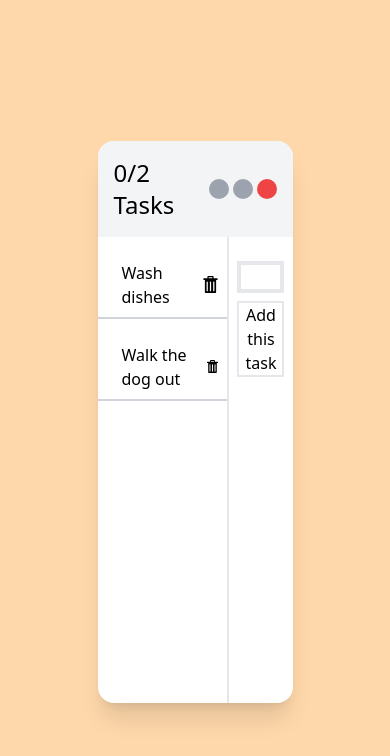
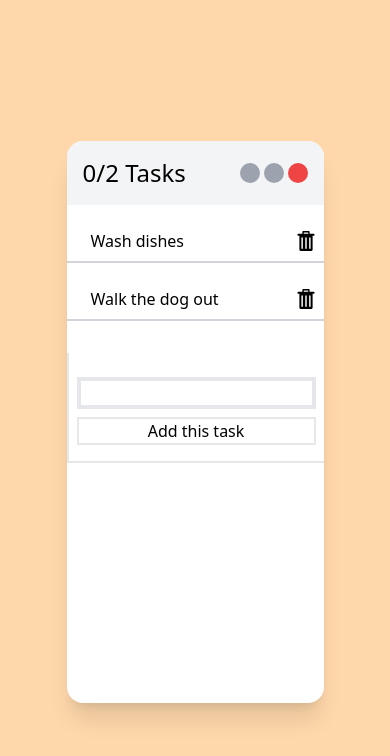
Before and after one commit to majorek31/react-todo-app, a React (Vite) app: page / in a window 390 px wide. Shown: the top 756 px of the page. Built offline with nearby package versions, Linux system fonts and the light colour scheme.

Commit message:
feat: add responsiveness

```diff
--- a/src/App.tsx
+++ b/src/App.tsx
@@ -31,7 +31,7 @@ function App() {
   return (
     <CenteredBox>
       <Header todos={todos}/>
-      <div className="flex h-full">
+      <div className="lg:flex h-full">
         <TodoList todos={todos} onTaskDelete={removeTask}/>
         <Sidebar>
           <AddTaskForm onTaskAdd={addTask}/>
--- a/src/components/CenteredBox.tsx
+++ b/src/components/CenteredBox.tsx
@@ -7,7 +7,7 @@ type CenteredBoxProps = {
 export default function CenteredBox({ children }: CenteredBoxProps) {
   return (
     <div className="flex items-center justify-center h-screen bg-orange-200">
-      <div className="bg-white text-black w-1/2 h-2/3 rounded-2xl shadow-xl overflow-hidden">
+      <div className="bg-white text-black sm:w-full lg:w-1/2 h-2/3 rounded-2xl shadow-xl overflow-hidden">
         {children}
       </div>
     </div>
--- a/src/components/Sidebar.tsx
+++ b/src/components/Sidebar.tsx
@@ -1,12 +1,12 @@
 import { ReactNode } from "react";
 
-type ListProps = {
+type SidebarProps = {
     children: ReactNode;
 };
 
-export default function Sidebar(props: ListProps) {
+export default function Sidebar(props: SidebarProps) {
     return (
-        <div className="w-1/3 h-full flex justify-between border-l-2 m-0">
+        <div className="lg:w-1/3 sm:w-full lg:h-full flex justify-between border-l-2 m-0">
             {props.children}
         </div>
     );
--- a/src/components/TodoList.tsx
+++ b/src/components/TodoList.tsx
@@ -8,7 +8,7 @@ type TodoListProps = {
 
 export default function TodoList(props: TodoListProps) {
     return (
-        <div className="w-2/3 h-full flex flex-col pb-8 overflow-y-scroll custom-scrollbar">
+        <div className="lg:w-2/3 sm:w-full lg:h-full flex flex-col pb-8 overflow-y-scroll custom-scrollbar">
             {
                 props.todos.map(todo => <TodoEntry todo={todo} onTaskDelete={props.onTaskDelete}/>)
             }
```
